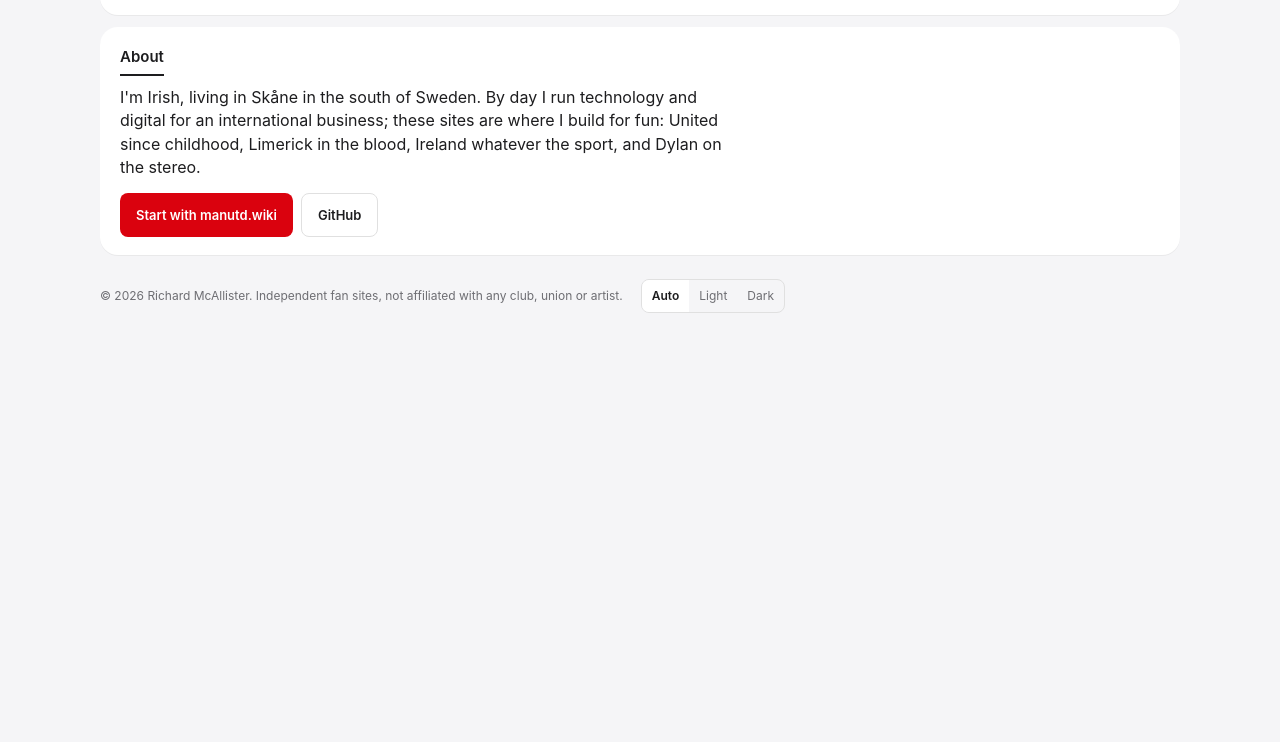
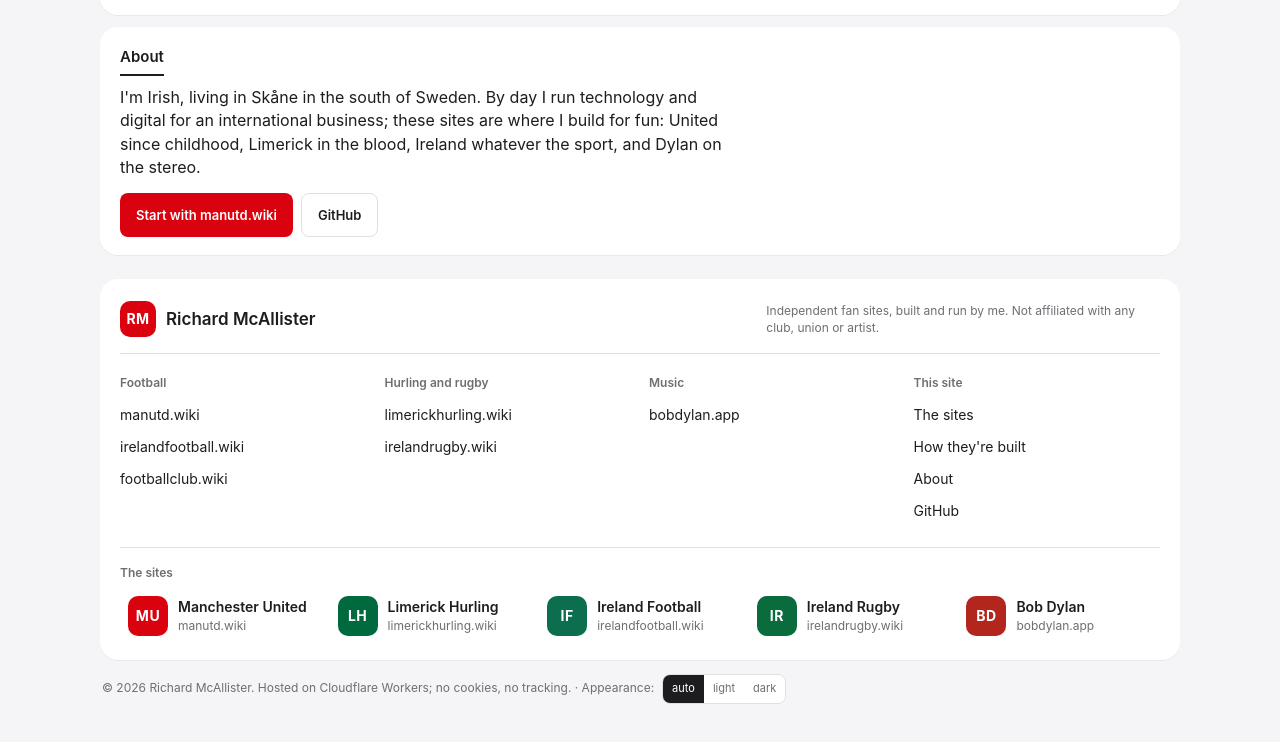
Before and after one commit to richardmcallister-personal/richardmcallister, a plain HTML site: page public/index.html in a window 1280 px wide. Shown: the part 2090-2832 px from the top of the page. Before the commit the page ends 2451 px from the top, so only its background shows below. Drawn offline with Linux system fonts and the light colour scheme.

Commit message:
Footer in the manutd.wiki style: link columns, site tiles, appearance switch
Co-Authored-By: Claude Opus 5.5 <noreply@anthropic.com>
Claude-Session: https://claude.ai/code/session_01QYs4q3iex6bDd6muF5HeVR

```diff
--- a/public/index.html
+++ b/public/index.html
@@ -160,11 +160,41 @@
 </section>
 </main>
 
-<footer class="rm">
-  <span>© <span id="yr">2026</span> Richard McAllister. Independent fan sites, not affiliated with any club, union or artist.</span>
-  <span class="theme" role="group" aria-label="Theme">
-    <button type="button" data-t="">Auto</button><button type="button" data-t="light">Light</button><button type="button" data-t="dark">Dark</button>
-  </span>
+<footer class="rm big">
+  <div class="sitefoot">
+    <div class="fbrand">
+      <a class="fname" href="/"><span class="mono" aria-hidden="true">RM</span><span>Richard McAllister</span></a>
+      <p class="fdata">Independent fan sites, built and run by me. Not affiliated with any club, union or artist.</p>
+    </div>
+    <div class="fcols">
+      <div class="fcol"><h2>Football</h2><ul>
+        <li><a href="https://manutd.wiki/">manutd.wiki</a></li>
+        <li><a href="https://irelandfootball.wiki/">irelandfootball.wiki</a></li>
+        <li><a href="https://footballclub.wiki/">footballclub.wiki</a></li>
+      </ul></div>
+      <div class="fcol"><h2>Hurling and rugby</h2><ul>
+        <li><a href="https://limerickhurling.wiki/">limerickhurling.wiki</a></li>
+        <li><a href="https://irelandrugby.wiki/">irelandrugby.wiki</a></li>
+      </ul></div>
+      <div class="fcol"><h2>Music</h2><ul>
+        <li><a href="https://bobdylan.app/">bobdylan.app</a></li>
+      </ul></div>
+      <div class="fcol"><h2>This site</h2><ul>
+        <li><a href="#sites">The sites</a></li>
+        <li><a href="#stack">How they're built</a></li>
+        <li><a href="#about">About</a></li>
+        <li><a href="https://github.com/richardmcallister-personal" target="_blank" rel="noopener">GitHub</a></li>
+      </ul></div>
+    </div>
+    <div class="fsis"><h2>The sites</h2><ul>
+      <li><a href="https://manutd.wiki/" style="--acc:var(--s-mu)"><span class="mono" aria-hidden="true">MU</span><span><b translate="no">Manchester United</b><small translate="no">manutd.wiki</small></span></a></li>
+      <li><a href="https://limerickhurling.wiki/" style="--acc:var(--s-lim)"><span class="mono" aria-hidden="true">LH</span><span><b translate="no">Limerick Hurling</b><small translate="no">limerickhurling.wiki</small></span></a></li>
+      <li><a href="https://irelandfootball.wiki/" style="--acc:var(--s-irf)"><span class="mono" aria-hidden="true">IF</span><span><b translate="no">Ireland Football</b><small translate="no">irelandfootball.wiki</small></span></a></li>
+      <li><a href="https://irelandrugby.wiki/" style="--acc:var(--s-irr)"><span class="mono" aria-hidden="true">IR</span><span><b translate="no">Ireland Rugby</b><small translate="no">irelandrugby.wiki</small></span></a></li>
+      <li><a href="https://bobdylan.app/" style="--acc:var(--s-bd)"><span class="mono" aria-hidden="true">BD</span><span><b translate="no">Bob Dylan</b><small translate="no">bobdylan.app</small></span></a></li>
+    </ul></div>
+  </div>
+  <p class="fsmall">© <span id="yr">2026</span> Richard McAllister. Hosted on Cloudflare Workers; no cookies, no tracking. · Appearance:<span class="theme" role="group" aria-label="Appearance"><button type="button" data-t="">auto</button><button type="button" data-t="light">light</button><button type="button" data-t="dark">dark</button></span></p>
 </footer>
 
 </div>
--- a/public/site.css
+++ b/public/site.css
@@ -76,11 +76,30 @@ table.rm td:first-child{font-weight:600;white-space:nowrap}
 .btn:hover{opacity:.88}
 .row{display:flex;flex-wrap:wrap;gap:8px;margin-top:14px}
 
-footer.rm{margin-top:24px;font-size:12px;color:var(--muted);display:flex;flex-wrap:wrap;gap:8px 18px;align-items:center}
+footer.rm{margin-top:24px;font-size:12px;color:var(--muted)}
 footer.rm a{color:var(--ink)}
-.theme{display:inline-flex;border:1px solid var(--rule);border-radius:8px;overflow:hidden}
-.theme button{font:inherit;font-size:12px;background:transparent;color:var(--muted);border:0;padding:6px 10px;min-height:32px;cursor:pointer}
-.theme button[aria-pressed="true"]{background:var(--paper);color:var(--ink);font-weight:600}
+.sitefoot{background:var(--paper);border-radius:var(--radius);padding:22px 20px 18px;box-shadow:0 1px 0 rgba(0,0,0,.05);display:grid;gap:20px}
+.fbrand{display:flex;flex-wrap:wrap;align-items:center;justify-content:space-between;gap:10px 24px;padding-bottom:16px;border-bottom:1px solid var(--rule)}
+.fname{display:flex;align-items:center;gap:10px;text-decoration:none;font-family:var(--head);font-weight:600;font-size:17px;color:var(--ink)}
+.fname .mono{width:36px;height:36px;font-size:14px;background:var(--red);border-radius:10px}
+.fdata{margin:0;font-size:12px;color:var(--muted);max-width:52ch}
+.fcols{display:grid;grid-template-columns:repeat(4,1fr);gap:18px}
+@media (max-width:760px){.fcols{grid-template-columns:1fr 1fr}}
+footer.rm h2{font-size:12px;color:var(--muted);border:0;padding:0;margin:0 0 8px;display:block}
+footer.rm ul{list-style:none;margin:0;padding:0}
+.fcol li a{display:inline-flex;align-items:center;min-height:32px;font-size:14px;text-decoration:none}
+.fcol li a:hover{color:var(--red-ink)}
+.fsis{padding-top:16px;border-top:1px solid var(--rule)}
+.fsis ul{display:grid;grid-template-columns:repeat(auto-fill,minmax(190px,1fr));gap:8px}
+.fsis a{display:flex;align-items:center;gap:10px;min-height:44px;padding:6px 8px;border-radius:10px;text-decoration:none}
+.fsis a:hover{background:var(--tint)}
+.fsis .mono{width:40px;height:40px;font-size:14px;background:var(--acc);border-radius:10px}
+.fsis b{display:block;font-size:14px;font-weight:600}
+.fsis small{display:block;font-size:12px;color:var(--muted)}
+.fsmall{margin:14px 2px 0;line-height:1.8}
+.theme{display:inline-flex;border:1px solid var(--rule);border-radius:8px;overflow:hidden;margin-left:8px;vertical-align:middle}
+.theme button{font:inherit;font-size:11px;background:var(--paper);color:var(--muted);border:0;padding:4px 9px;cursor:pointer}
+.theme button[aria-pressed="true"]{background:var(--black);color:var(--on-black)}
 
 @media (max-width:640px){
   h1{font-size:20px}.from{display:none}.mono{width:36px;height:36px;font-size:14px}
```
